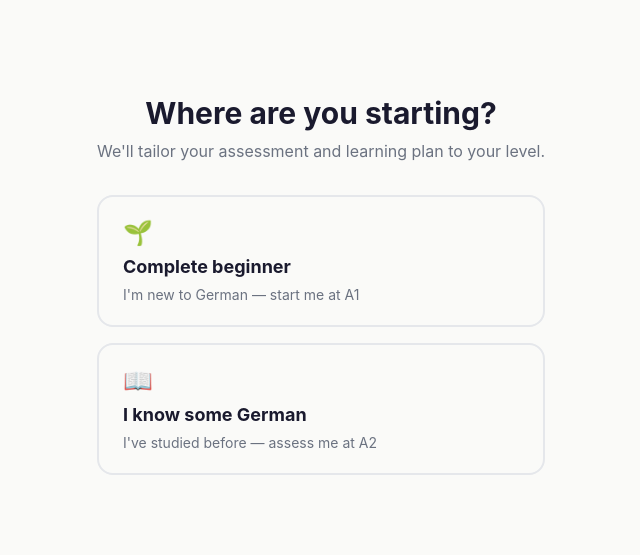
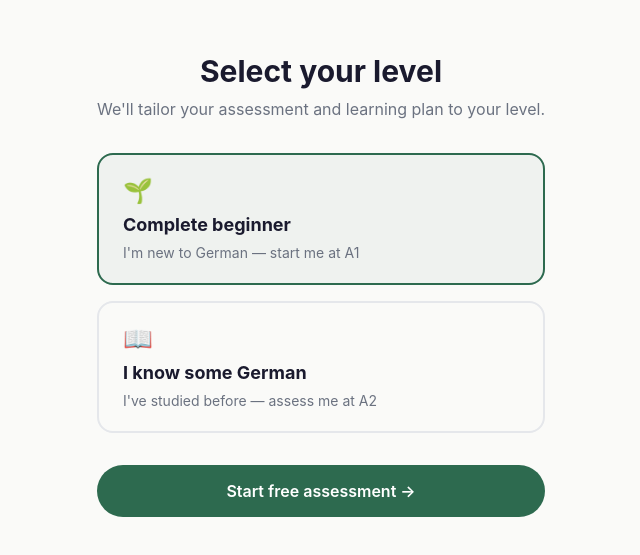
Before and after one commit to rochylabs/DeutschA1-Lehrerin, a Next.js app: page /assessment in a window 1280 px wide. Shown: the part 115-670 px from the top of the page, without its empty margins (319-959 px from the left). Built offline with nearby package versions, Linux system fonts and the light colour scheme.

Commit message:
feat: update flow — Start Learning > select level > Start free assessment
Co-Authored-By: Claude Sonnet 4.6 <noreply@anthropic.com>

```diff
--- a/app/assessment/page.tsx
+++ b/app/assessment/page.tsx
@@ -70,27 +70,36 @@ export default function AssessmentPage() {
     return (
       <div className="flex flex-col items-center justify-center min-h-screen px-6 text-center gap-8 max-w-lg mx-auto">
         <div>
-          <h1 className="text-3xl font-bold text-foreground">Where are you starting?</h1>
+          <h1 className="text-3xl font-bold text-foreground">Select your level</h1>
           <p className="text-muted mt-2">We'll tailor your assessment and learning plan to your level.</p>
         </div>
         <div className="flex flex-col gap-4 w-full">
-          <button
-            onClick={() => { setPicker("A1"); setPhase("intro"); }}
-            className="flex flex-col items-start gap-1 border-2 border-border rounded-2xl px-6 py-5 hover:border-primary hover:bg-primary/5 transition-all text-left"
-          >
-            <span className="text-2xl">🌱</span>
-            <span className="font-bold text-foreground text-lg">Complete beginner</span>
-            <span className="text-sm text-muted">I'm new to German — start me at A1</span>
-          </button>
-          <button
-            onClick={() => { setPicker("A2"); setPhase("intro"); }}
-            className="flex flex-col items-start gap-1 border-2 border-border rounded-2xl px-6 py-5 hover:border-primary hover:bg-primary/5 transition-all text-left"
-          >
-            <span className="text-2xl">📖</span>
-            <span className="font-bold text-foreground text-lg">I know some German</span>
-            <span className="text-sm text-muted">I've studied before — assess me at A2</span>
-          </button>
+          {(["A1", "A2"] as Picker[]).map((p) => (
+            <button
+              key={p}
+              onClick={() => setPicker(p)}
+              className={`flex flex-col items-start gap-1 border-2 rounded-2xl px-6 py-5 transition-all text-left ${
+                picker === p
+                  ? "border-primary bg-primary/5"
+                  : "border-border hover:border-primary/40"
+              }`}
+            >
+              <span className="text-2xl">{p === "A1" ? "🌱" : "📖"}</span>
+              <span className="font-bold text-foreground text-lg">
+                {p === "A1" ? "Complete beginner" : "I know some German"}
+              </span>
+              <span className="text-sm text-muted">
+                {p === "A1" ? "I'm new to German — start me at A1" : "I've studied before — assess me at A2"}
+              </span>
+            </button>
+          ))}
         </div>
+        <button
+          onClick={() => setPhase("intro")}
+          className="w-full bg-primary text-white font-semibold px-8 py-3.5 rounded-full hover:bg-primary-light transition-colors"
+        >
+          Start free assessment →
+        </button>
       </div>
     );
   }
--- a/app/page.tsx
+++ b/app/page.tsx
@@ -7,7 +7,7 @@ export default function Home() {
       <nav className="flex items-center justify-between px-6 py-4 border-b border-border bg-surface">
         <span className="text-xl font-bold text-primary tracking-tight">Genau</span>
         <Link href="/assessment" className="text-sm font-medium text-primary hover:underline">
-          Start learning →
+          Start Learning →
         </Link>
       </nav>
 
@@ -28,13 +28,7 @@ export default function Home() {
             href="/assessment"
             className="inline-flex items-center justify-center gap-2 bg-primary text-white font-semibold px-8 py-3.5 rounded-full hover:bg-primary-light transition-colors text-base"
           >
-            Start free assessment →
-          </Link>
-          <Link
-            href="/plan"
-            className="inline-flex items-center justify-center gap-2 border border-border text-foreground font-medium px-8 py-3.5 rounded-full hover:bg-border/30 transition-colors text-base"
-          >
-            View learning plan
+            Start Learning →
           </Link>
         </div>
       </section>
```
